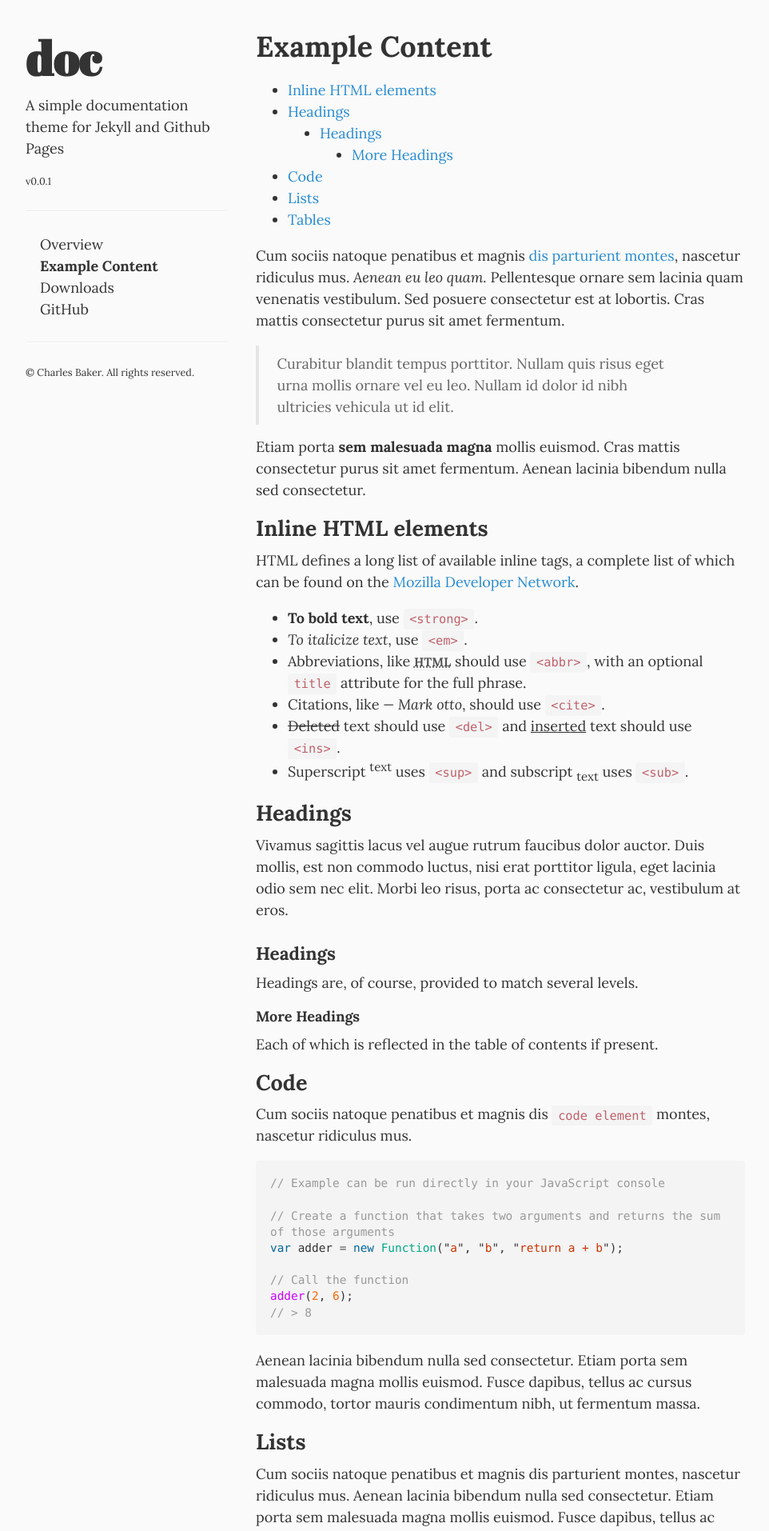
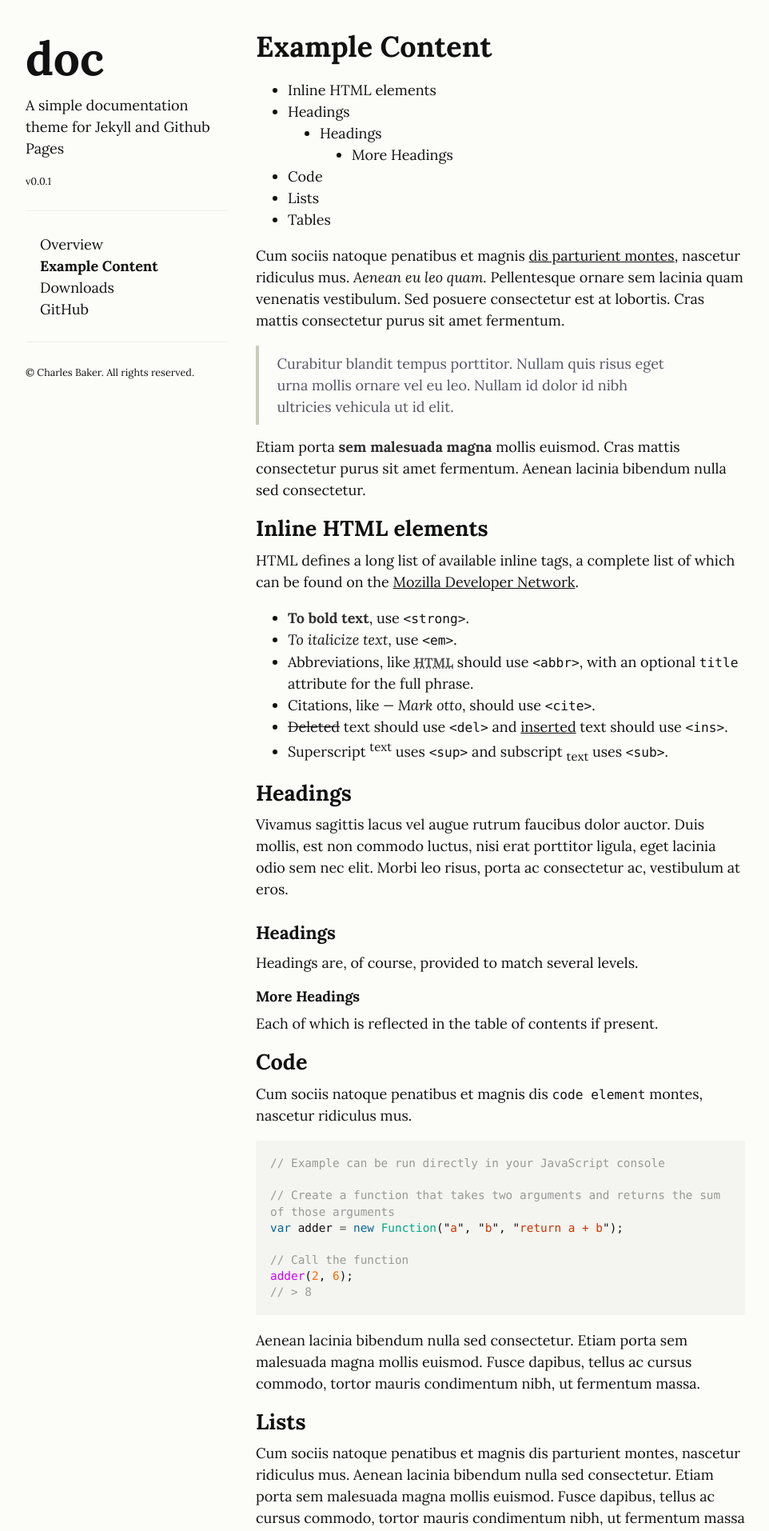
Before and after one commit to cwbaker/doc, a Jekyll site: the page built from example-content.md, in a window 1280 px wide. Shown: the top 1914 px of the page at 80% size, without its empty margins (158-1120 px from the left). Built offline with Jekyll 4.4.1, drawn with Linux system fonts in a browser that asks for light colours.

Commit message:
Improve palette, use less color in body text, warmer background color

```diff
--- a/assets/doc.css
+++ b/assets/doc.css
@@ -29,8 +29,8 @@ html {
 }
 
 body {
-  color: #333;
-  background-color: #fafafa;
+  color: #111;
+  background-color: #fcfcf8;
   -webkit-text-size-adjust: 100%;
   -ms-text-size-adjust: 100%;
 }
@@ -43,8 +43,8 @@ body {
 
 /* No `:visited` state is required by default (browsers will use `a`) */
 a {
-  color: #268bd2;
-  text-decoration: none;
+  color: #111;
+  text-decoration: underline;
 }
 
 a strong {
@@ -53,6 +53,7 @@ a strong {
 
 /* `:focus` is linked to `:hover` for basic accessibility */
 a:hover, a:focus {
+  color: #268bd2;
   text-decoration: underline;
 }
 
@@ -122,7 +123,7 @@ hr {
 }
 
 abbr {
-  font-size: 85%;
+  font-size: 90%;
   font-weight: bold;
   color: #555;
   text-transform: uppercase;
@@ -139,11 +140,7 @@ code, pre {
 }
 
 code {
-  padding: .25em .5em;
-  font-size: 85%;
-  color: #bf616a;
-  background-color: #f4f4f4;
-  border-radius: 3px;
+  font-size: 90%;
 }
 
 pre {
@@ -157,7 +154,7 @@ pre {
   white-space: pre-wrap;
   word-break: break-all;
   word-wrap: break-word;
-  background-color: #f4f4f4;
+  background-color: #f4f4f0;
 }
 
 pre code {
@@ -181,8 +178,8 @@ pre code {
 blockquote {
   padding: .5rem 1rem;
   margin: .8rem 0;
-  color: #666;
-  border-left: .25rem solid #e5e5e5;
+  color: #556;
+  border-left: .25rem solid #ccb;
 }
 
 @media (min-width: 56rem) {
@@ -207,17 +204,15 @@ img {
 table {
   margin-bottom: 1rem;
   width: 100%;
-  border: 1px solid #e5e5e5;
   border-collapse: collapse;
 }
 
 td, th {
   padding: .25rem .5rem;
-  border: 1px solid #e5e5e5;
 }
 
 tbody tr:nth-child(odd) td, tbody tr:nth-child(odd) th {
-  background-color: #f2f2f2;
+  background-color: #f4f4f0;
 }
 
 /* Custom type */
@@ -278,7 +273,8 @@ tbody tr:nth-child(odd) td, tbody tr:nth-child(odd) th {
 }
 
 .sidebar a {
-  color: #333;
+  color: #111;
+  text-decoration: none;
 }
 
 .sidebar ul, ol, dl {
@@ -288,7 +284,7 @@ tbody tr:nth-child(odd) td, tbody tr:nth-child(odd) th {
 
 .sidebar-about h1 {
   margin-top: 0;
-  font-family: "Abril Fatface", serif;
+  font-family: Lora, serif;
   font-size: 3.25rem;
 }
 
@@ -307,3 +303,8 @@ a.sidebar-nav-item:hover, a.sidebar-nav-item:focus {
 .sidebar-nav-item.active {
   font-weight: bold;
 }
+
+/* Table of contents */
+#markdown-toc li a {
+  text-decoration: none;
+}
```
